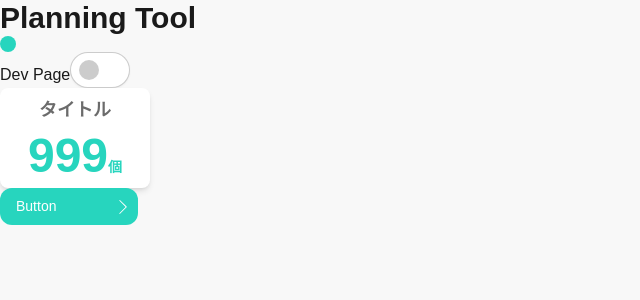
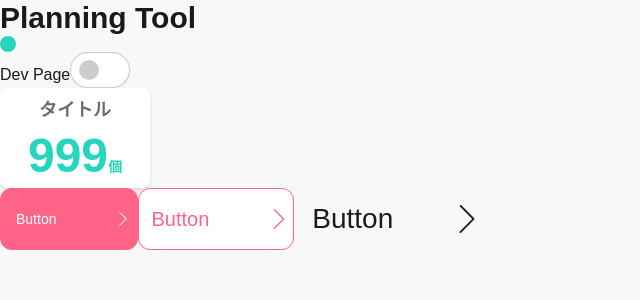
Before and after one commit to SOTA-swp/frontend, a Next.js app: page /dev in a window 1280 px wide. Shown: the top 300 px of the page, without its empty margins (0-640 px from the left). Built offline with nearby package versions, Linux system fonts and the light colour scheme.

Commit message:
cvaにしました

```diff
--- a/app/dev/page.tsx
+++ b/app/dev/page.tsx
@@ -23,7 +23,29 @@ const DevPage: React.FC<DevPageProps> = ({}) => {
         <CommonButton
           size="md"
           variant="contain"
-          color = "primary"
+          color = "error"
+          icon={
+            <span>
+              <SlArrowRight />
+            </span>
+          }
+          text="Button"
+        />
+        <CommonButton
+          size="sm"
+          variant="outline"
+          color = "error"
+          icon={
+            <span>
+              <SlArrowRight />
+            </span>
+          }
+          text="Button"
+        />
+        <CommonButton
+          size="lg"
+          variant="text"
+          color = "error"
           icon={
             <span>
               <SlArrowRight />
--- a/components/CommonButton.tsx
+++ b/components/CommonButton.tsx
@@ -1,5 +1,7 @@
+import { cn } from "@/lib/utils";
 import ComponentColor from "@/types/componentColor";
 import ComponentSizeType from "@/types/componentSize";
+import { cva, VariantProps } from "class-variance-authority";
 import clsx from "clsx";
 import { Span } from "next/dist/trace";
 import React from "react";
@@ -8,62 +10,132 @@ type VariantType = "contain" | "outline" | "text";
 
 // type color = "primary" | "gray" | "accent" | "error";
 
+const CommonButtonStyles = cva(
+    `
+    relative
+    flex
+    items-center
+    justify-items-center
+    rounded-xl
+    group
+    active:scale-90
+    transition
+    `,
+    {
+        variants: {
+            size: {
+                xs: "p-0.5 text-[1rem]",
+                sm: "p-1 text-[1.25rem]",
+                md: "p-2 text-[14px]",
+                lg: "p-2.5 text-[1.75rem]",
+                xl: "p-3 text-[2rem]",
+            } satisfies Record<ComponentSizeType, string>,
+            variant: {
+                contain: "bg-primary text-paper hover:brightness-90",
+                outline: "border border-primary bg-paper text-primary hover:brightness-90",
+                text: "bg-background text-TextSecondary hover:bg-[var(--primary-thin)] hover:text-primary active:brightness-100",
+            },
+            color: {
+                primary: "",
+                gray: "",
+                accent: "",
+                error: "",
+            } satisfies Record<ComponentColor, string>,
+        },
+
+        compoundVariants: [
+            {
+                variant: "contain",
+                color: "primary",
+                class: "bg-primary text-paper",
+            },
+            {
+                variant: "contain",
+                color: "gray",
+                class: "bg-gray text-paper",
+            },
+            {
+                variant: "contain",
+                color: "accent",
+                class: "bg-accent text-paper",
+            },
+            {
+                variant: "contain",
+                color: "error",
+                class: "bg-error text-paper",
+            },
+            {
+                variant: "outline",
+                color: "primary",
+                class: "border border-primary bg-paper text-primary",
+            },
+            {
+                variant: "outline",
+                color: "gray",
+                class: "border border-gray bg-paper text-gray",
+            },
+            {
+                variant: "outline",
+                color: "accent",
+                class: "border border-accent bg-paper text-accent",
+            },
+            {
+                variant: "outline",
+                color: "error",
+                class: "border border-error bg-paper text-error",
+            },
+            {
+                variant: "text",
+                color: "primary",
+                class: "bg-background text-TextSecondary hover:bg-[var(--primary-thin)] hover:text-primary",
+            },
+            {
+                variant: "text",
+                color: "gray",
+                class: "bg-background text-TextSecondary hover:bg-[var(--primary-thin)] hover:text-primary",
+            },
+            {
+                variant: "text",
+                color: "accent",
+                class: "bg-background text-TextSecondary hover:bg-[var(--primary-thin)] hover:text-primary",
+            },
+            {
+                variant: "text",
+                color: "error",
+                class: "bg-background text-TextSecondary hover:bg-[var(--primary-thin)] hover:text-primary",
+            },
+        ],
+        defaultVariants: {
+            size: "md",
+            variant: "contain",
+            color: "primary",
+        },
+    }
+ )
+
+ interface CommonButtonProps
+    extends React.ButtonHTMLAttributes<HTMLButtonElement>,
+       VariantProps<typeof CommonButtonStyles> {
+    size?: ComponentSizeType;
+    variant?: VariantType;
+    icon?: React.ReactNode;
+    text?: React.ReactNode;
+    color?: ComponentColor;
+}
+
 function CommonButton({
-    size ="md",
-    variant = "contain",
-    color = "primary",
+    size,
+    variant,
+    color,
     icon,
     text,
+    className,
     ...props
-}: {
-    size?:ComponentSizeType;
-    variant?:VariantType;
-    icon?:React.ReactNode;
-    text?:React.ReactNode;
-    color?:ComponentColor;
-} & React.ButtonHTMLAttributes<HTMLButtonElement>) {
-    return (
+}: CommonButtonProps) {
+    return(
         <button
             {...props}
-            className={clsx(
-                `
-                relative
-                flex
-                items-center
-                justify-items-center
-                rounded-xl
-                group
-                active:scale-90
-                transition
-                `,
-                size === "xs" && "p-0.5 text-[1rem]",
-                size === "sm" && "p-1 text-[1.25rem]",
-                size === "md" && "p-2 text-[14px]",
-                size === "lg" && "p-2.5 text-[1.75rem]",
-                size === "xl" && "p-3 text-[2rem]",
-                variant === "contain" &&
-                    clsx(
-                        color === "primary" && `bg-primary text-paper hover:brightness-90`,
-                        color === "gray" && `bg-gray text-paper hover:brightness-90`,
-                        color === "accent" && `bg-accent text-paper hover:brightness-90`,
-                        color === "error" && `bg-error text-paper hover:brightness-90`,
-                    ),
-                variant === "outline" &&
-                    clsx(
-                        color === "primary" && `border border-primary bg-paper text-primary hover:brightness-90`,
-                        color === "gray" && `border border-gray bg-paper text-gray hover:brightness-90`,
-                        color === "accent" && `border border-accent bg-paper text-accent hover:brightness-90`,
-                        color === "error" && `border border-error bg-paper text-error hover:brightness-90`,
-                    ),
-                variant === "text" &&
-                    clsx(
-                        color == "primary" && "bg-background text-TextSecondary hover:bg-(--primary-thin) hover:text-primary active:brightness-100",
-                        color == "gray" && "bg-background text-TextSecondary hover:bg-(--primary-thin) hover:text-primary active:brightness-100",
-                        color == "accent" && "bg-background text-TextSecondary hover:bg-(--primary-thin) hover:text-primary active:brightness-100",
-                        color == "error" && "bg-background text-TextSecondary hover:bg-(--primary-thin) hover:text-primary active:brightness-100",
-                    ),
-                props.className
-            )}>
+            className={cn(CommonButtonStyles({size, variant, color}), className)}>
             {text && <span className="ml-2">{text}</span>}
             {icon && <span className="ml-15">{icon}</span>}
         </button>
@@ -71,3 +143,52 @@ function CommonButton({
 }
 
 export default CommonButton;
+//     return (
+//         <button
+//             {...props}
+//             className={clsx(
+//                 `
+//                 relative
+//                 flex
+//                 items-center
+//                 justify-items-center
+//                 rounded-xl
+//                 group
+//                 active:scale-90
+//                 transition
+//                 `,
+//                 size === "xs" && "p-0.5 text-[1rem]",
+//                 size === "sm" && "p-1 text-[1.25rem]",
+//                 size === "md" && "p-2 text-[14px]",
+//                 size === "lg" && "p-2.5 text-[1.75rem]",
+//                 size === "xl" && "p-3 text-[2rem]",
+//                 variant === "contain" &&
+//                     clsx(
+//                         color === "primary" && `bg-primary text-paper hover:brightness-90`,
+//                         color === "gray" && `bg-gray text-paper hover:brightness-90`,
+//                         color === "accent" && `bg-accent text-paper hover:brightness-90`,
+//                         color === "error" && `bg-error text-paper hover:brightness-90`,
+//                     ),
+//                 variant === "outline" &&
+//                     clsx(
+//                         color === "primary" && `border border-primary bg-paper text-primary hover:brightness-90`,
+//                         color === "gray" && `border border-gray bg-paper text-gray hover:brightness-90`,
+//                         color === "accent" && `border border-accent bg-paper text-accent hover:brightness-90`,
+//                         color === "error" && `border border-error bg-paper text-error hover:brightness-90`,
+//                     ),
+//                 variant === "text" &&
+//                     clsx(
+//                         color == "primary" && "bg-background text-TextSecondary hover:bg-(--primary-thin) hover:text-primary active:brightness-100",
+//                         color == "gray" && "bg-background text-TextSecondary hover:bg-(--primary-thin) hover:text-primary active:brightness-100",
+//                         color == "accent" && "bg-background text-TextSecondary hover:bg-(--primary-thin) hover:text-primary active:brightness-100",
+//                         color == "error" && "bg-background text-TextSecondary hover:bg-(--primary-thin) hover:text-primary active:brightness-100",
+//                     ),
+//                 props.className
+//             )}>
+//             {text && <span className="ml-2">{text}</span>}
+//             {icon && <span className="ml-15">{icon}</span>}
+//         </button>
+//     );
+// }
+
+// export default CommonButton;
--- a/components/IconButton.tsx
+++ b/components/IconButton.tsx
@@ -29,6 +29,7 @@ function IconButton({
         hover:brightness-90
         active:brightness-80
         transition
+
         `,
         size === "xs" && "p-0.5 text-[1rem]",
         size === "sm" && "p-1 text-[1.25rem]",
```
